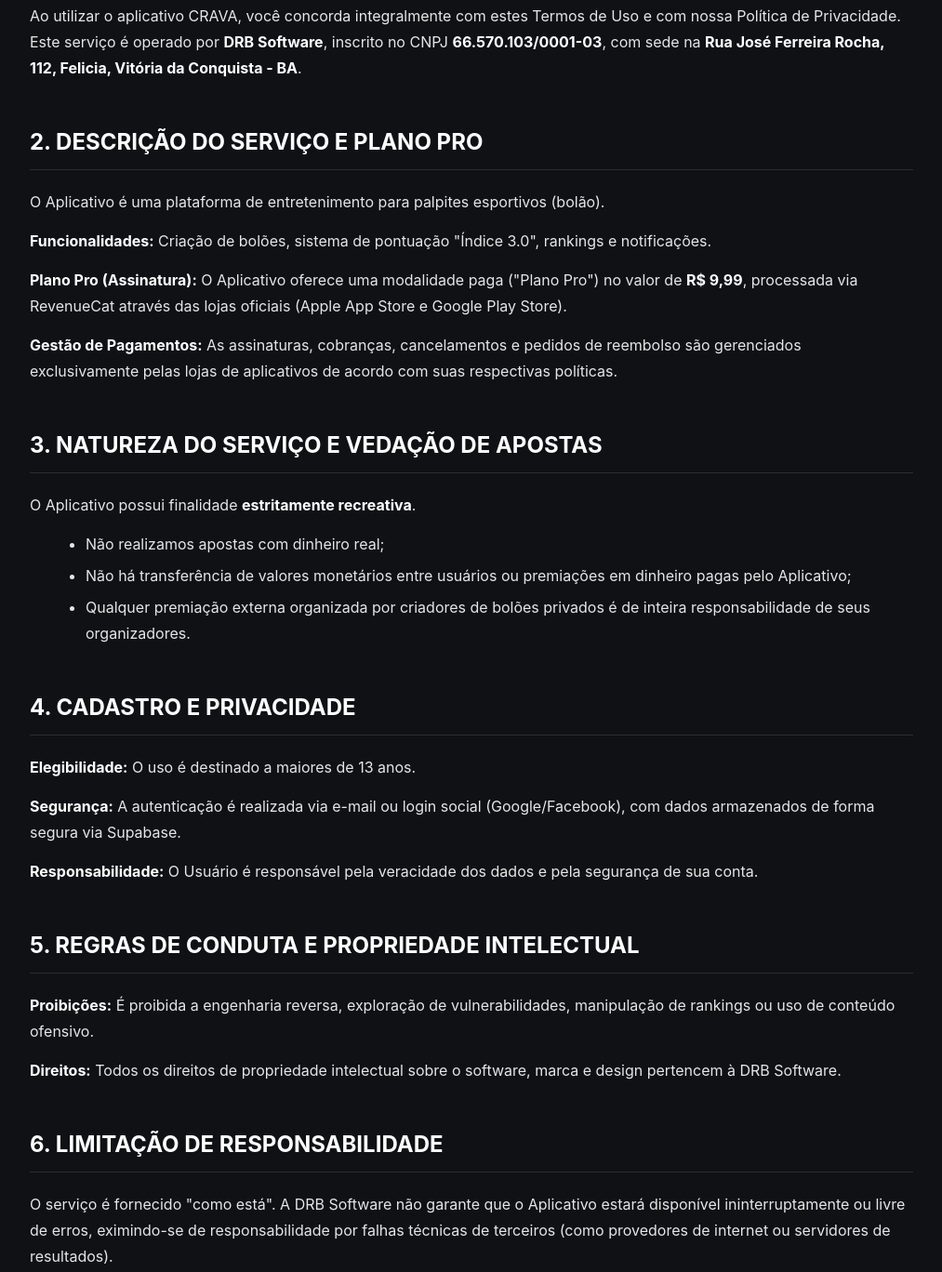
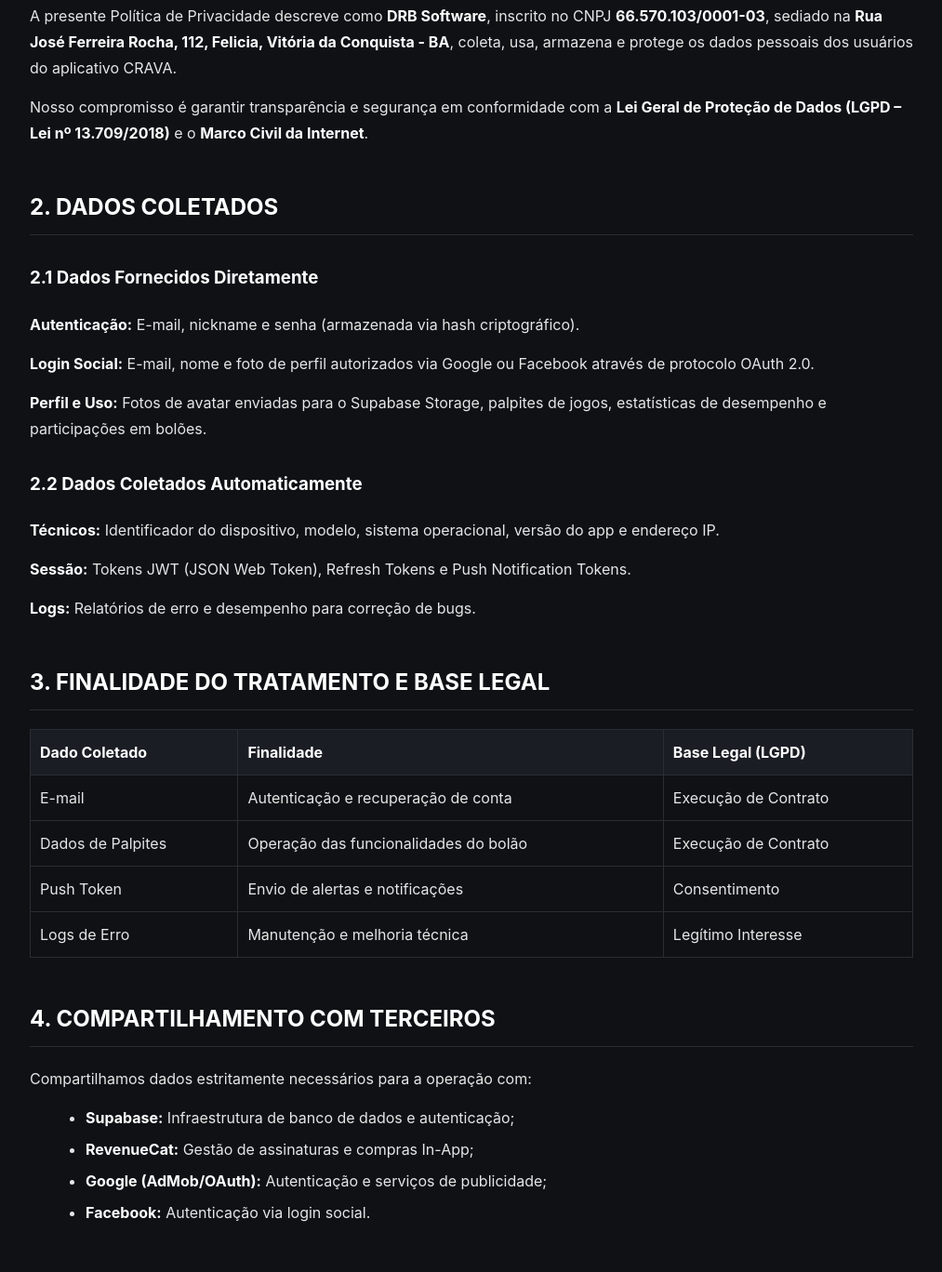
Before and after one commit to Drborba/bolao-copa-2026-legal, a plain HTML site: page politica-de-privacidade.html in a window 1280 px wide. Shown: the part 300-1668 px from the top of the page at 93% size, without its empty margins (133-1146 px from the left). Drawn offline with Linux system fonts and the light colour scheme.

Commit message:
Update title and sections for privacy policy

```diff
--- a/politica-de-privacidade.html
+++ b/politica-de-privacidade.html
@@ -3,7 +3,7 @@
 <head>
 <meta charset="UTF-8">
 <meta name="viewport" content="width=device-width, initial-scale=1.0">
-<title>Termos de Uso - CRAVA</title>
+<title>Política de Privacidade - CRAVA</title>
 
 <style>
     body{
@@ -82,57 +82,85 @@
 
 <body>
 
-<h1>TERMOS DE USO</h1>
+<h1>POLÍTICA DE PRIVACIDADE</h1>
 
 <p class="meta">
 Data de Vigência: 04 de maio de 2026<br>
 Última Atualização: 04 de maio de 2026
 </p>
 
-<h2>1. ACEITAÇÃO DOS TERMOS</h2>
-<p>Ao utilizar o aplicativo CRAVA, você concorda integralmente com estes Termos de Uso e com nossa Política de Privacidade. Este serviço é operado por <strong>DRB Software</strong>, inscrito no CNPJ <strong>66.570.103/0001-03</strong>, com sede na <strong>Rua José Ferreira Rocha, 112, Felicia, Vitória da Conquista - BA</strong>.</p>
+<h2>1. INTRODUÇÃO E COMPROMISSO COM A PRIVACIDADE</h2>
+<p>A presente Política de Privacidade descreve como <strong>DRB Software</strong>, inscrito no CNPJ <strong>66.570.103/0001-03</strong>, sediado na <strong>Rua José Ferreira Rocha, 112, Felicia, Vitória da Conquista - BA</strong>, coleta, usa, armazena e protege os dados pessoais dos usuários do aplicativo CRAVA.</p>
 
-<h2>2. DESCRIÇÃO DO SERVIÇO E PLANO PRO</h2>
-<p>O Aplicativo é uma plataforma de entretenimento para palpites esportivos (bolão).</p>
+<p>Nosso compromisso é garantir transparência e segurança em conformidade com a <strong>Lei Geral de Proteção de Dados (LGPD – Lei nº 13.709/2018)</strong> e o <strong>Marco Civil da Internet</strong>.</p>
 
-<p><strong>Funcionalidades:</strong> Criação de bolões, sistema de pontuação "Índice 3.0", rankings e notificações.</p>
+<h2>2. DADOS COLETADOS</h2>
 
-<p><strong>Plano Pro (Assinatura):</strong> O Aplicativo oferece uma modalidade paga ("Plano Pro") no valor de <strong>R$ 9,99</strong>, processada via RevenueCat através das lojas oficiais (Apple App Store e Google Play Store).</p>
+<h3>2.1 Dados Fornecidos Diretamente</h3>
+<p><strong>Autenticação:</strong> E-mail, nickname e senha (armazenada via hash criptográfico).</p>
+<p><strong>Login Social:</strong> E-mail, nome e foto de perfil autorizados via Google ou Facebook através de protocolo OAuth 2.0.</p>
+<p><strong>Perfil e Uso:</strong> Fotos de avatar enviadas para o Supabase Storage, palpites de jogos, estatísticas de desempenho e participações em bolões.</p>
 
-<p><strong>Gestão de Pagamentos:</strong> As assinaturas, cobranças, cancelamentos e pedidos de reembolso são gerenciados exclusivamente pelas lojas de aplicativos de acordo com suas respectivas políticas.</p>
+<h3>2.2 Dados Coletados Automaticamente</h3>
+<p><strong>Técnicos:</strong> Identificador do dispositivo, modelo, sistema operacional, versão do app e endereço IP.</p>
+<p><strong>Sessão:</strong> Tokens JWT (JSON Web Token), Refresh Tokens e Push Notification Tokens.</p>
+<p><strong>Logs:</strong> Relatórios de erro e desempenho para correção de bugs.</p>
 
-<h2>3. NATUREZA DO SERVIÇO E VEDAÇÃO DE APOSTAS</h2>
-<p>O Aplicativo possui finalidade <strong>estritamente recreativa</strong>.</p>
+<h2>3. FINALIDADE DO TRATAMENTO E BASE LEGAL</h2>
+
+<table>
+<tr>
+<th>Dado Coletado</th>
+<th>Finalidade</th>
+<th>Base Legal (LGPD)</th>
+</tr>
+<tr>
+<td>E-mail</td>
+<td>Autenticação e recuperação de conta</td>
+<td>Execução de Contrato</td>
+</tr>
+<tr>
+<td>Dados de Palpites</td>
+<td>Operação das funcionalidades do bolão</td>
+<td>Execução de Contrato</td>
+</tr>
+<tr>
+<td>Push Token</td>
+<td>Envio de alertas e notificações</td>
+<td>Consentimento</td>
+</tr>
+<tr>
+<td>Logs de Erro</td>
+<td>Manutenção e melhoria técnica</td>
+<td>Legítimo Interesse</td>
+</tr>
+</table>
+
+<h2>4. COMPARTILHAMENTO COM TERCEIROS</h2>
+<p>Compartilhamos dados estritamente necessários para a operação com:</p>
 
 <ul>
-<li>Não realizamos apostas com dinheiro real;</li>
-<li>Não há transferência de valores monetários entre usuários ou premiações em dinheiro pagas pelo Aplicativo;</li>
-<li>Qualquer premiação externa organizada por criadores de bolões privados é de inteira responsabilidade de seus organizadores.</li>
+<li><strong>Supabase:</strong> Infraestrutura de banco de dados e autenticação;</li>
+<li><strong>RevenueCat:</strong> Gestão de assinaturas e compras In-App;</li>
+<li><strong>Google (AdMob/OAuth):</strong> Autenticação e serviços de publicidade;</li>
+<li><strong>Facebook:</strong> Autenticação via login social.</li>
 </ul>
 
-<h2>4. CADASTRO E PRIVACIDADE</h2>
-<p><strong>Elegibilidade:</strong> O uso é destinado a maiores de 13 anos.</p>
+<h2>5. SEGURANÇA E ARMAZENAMENTO</h2>
+<p><strong>Proteção:</strong> Criptografia em trânsito (HTTPS/TLS 1.3) e em repouso (AES-256).</p>
+<p><strong>Integridade:</strong> Implementação de Row-Level Security (RLS) no Supabase para garantir que usuários acessem apenas seus próprios dados.</p>
+<p><strong>Localização:</strong> Os dados podem ser armazenados em servidores nos EUA ou Europa via Supabase/AWS.</p>
 
-<p><strong>Segurança:</strong> A autenticação é realizada via e-mail ou login social (Google/Facebook), com dados armazenados de forma segura via Supabase.</p>
+<h2>6. DIREITOS DO TITULAR (LGPD)</h2>
+<p>Você possui o direito de solicitar o acesso, retificação, exclusão ou portabilidade de seus dados a qualquer momento. A exclusão da conta pode ser realizada diretamente nas configurações do Aplicativo.</p>
 
-<p><strong>Responsabilidade:</strong> O Usuário é responsável pela veracidade dos dados e pela segurança de sua conta.</p>
+<h2>7. PRIVACIDADE DE MENORES E CONTATO</h2>
+<p><strong>Idade Mínima:</strong> O Aplicativo é destinado a maiores de 13 anos.</p>
+<p><strong>DPO (Encarregado):</strong> Diego Ramos Borba.</p>
+<p><strong>Suporte:</strong>drbsoftware2026@yahoo.com.</p>
 
-<h2>5. REGRAS DE CONDUTA E PROPRIEDADE INTELECTUAL</h2>
-<p><strong>Proibições:</strong> É proibida a engenharia reversa, exploração de vulnerabilidades, manipulação de rankings ou uso de conteúdo ofensivo.</p>
-
-<p><strong>Direitos:</strong> Todos os direitos de propriedade intelectual sobre o software, marca e design pertencem à DRB Software.</p>
-
-<h2>6. LIMITAÇÃO DE RESPONSABILIDADE</h2>
-<p>O serviço é fornecido "como está". A DRB Software não garante que o Aplicativo estará disponível ininterruptamente ou livre de erros, eximindo-se de responsabilidade por falhas técnicas de terceiros (como provedores de internet ou servidores de resultados).</p>
-
-<h2>7. RESCISÃO E MODIFICAÇÕES</h2>
-<p>Reservamo-nos o direito de atualizar estes Termos a qualquer momento. O uso continuado do App após alterações constitui aceitação dos novos termos. O usuário pode excluir sua conta e dados a qualquer momento diretamente nas configurações do aplicativo.</p>
-
-<h2>8. LEI APLICÁVEL E FORO</h2>
-<p>Estes Termos são regidos pelas leis da República Federativa do Brasil. Fica eleito o foro da comarca de Vitória da Conquista, Bahia, para dirimir quaisquer questões oriundas deste documento.</p>
-
-<h2>9. CONTATO</h2>
-<p>Para suporte ou dúvidas legais, entre em contato através do e-mail: <strong>drbsoftware2026@yahoo.com</strong>.</p>
+<h2>8. CONSENTIMENTO</h2>
+<p>Ao utilizar o Aplicativo Bolão Copa 2026, você declara ter lido e concordado com esta Política.</p>
 
 </body>
 </html>
```
